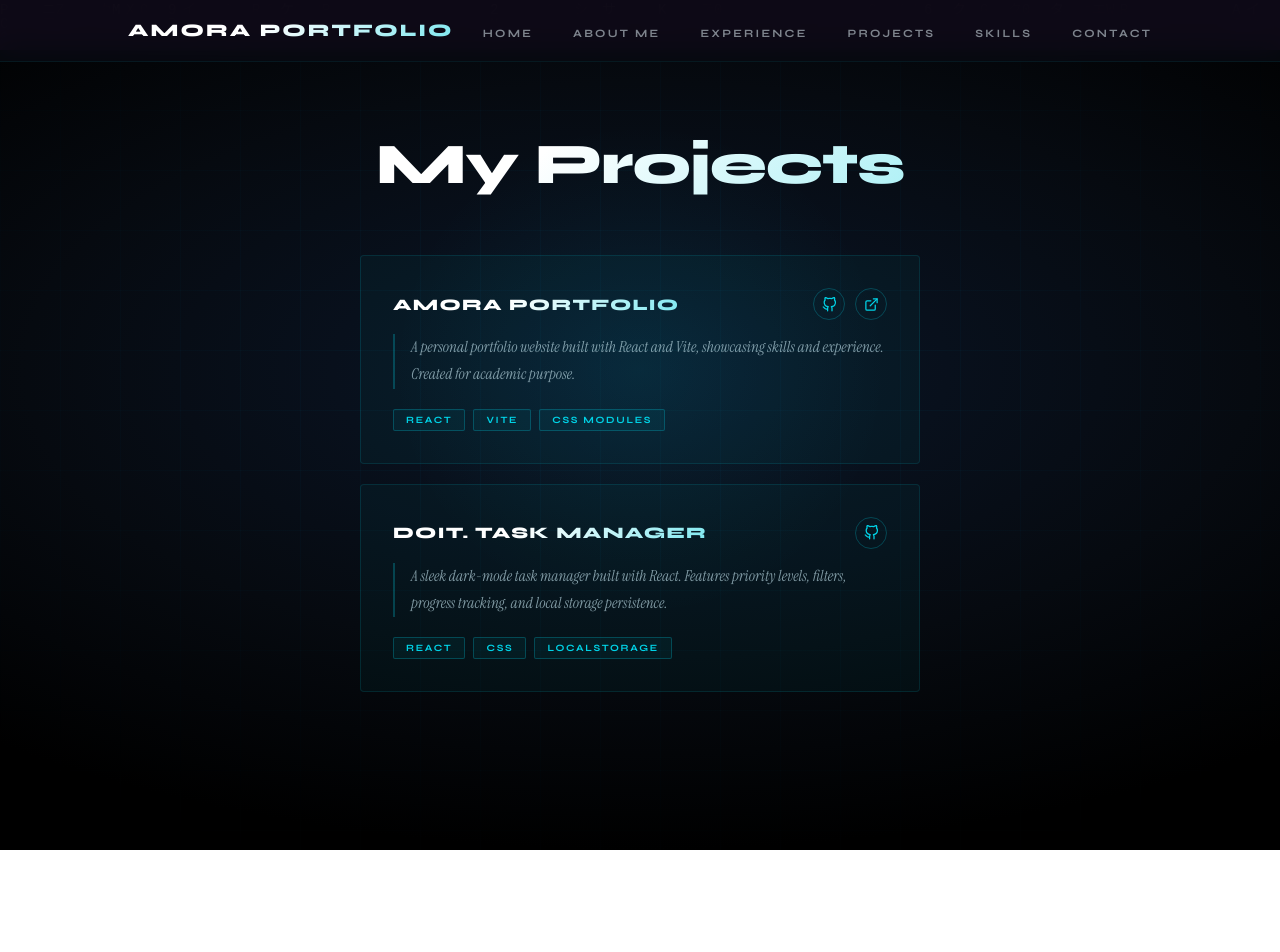
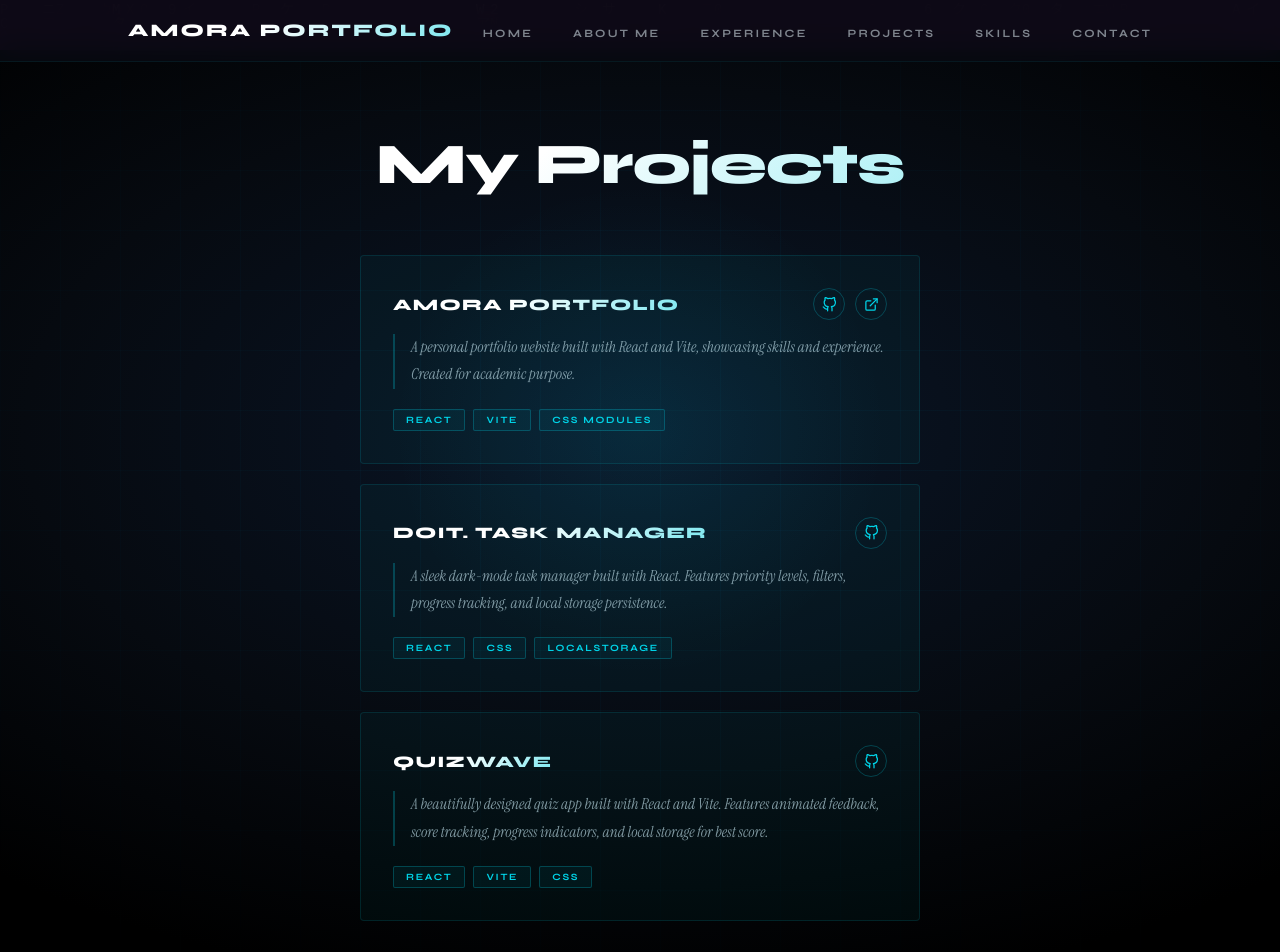
Before and after one commit to EchoDoubleCharlie/react-amora, a React (Vite) app: page /projects in a window 1280 px wide. Shown: the top 952 px of the page. Before the commit the page ends 850 px from the top, so only its background shows below. Built offline with nearby package versions, Linux system fonts and the light colour scheme.

Commit message:
Add QuizWave to projects

```diff
--- a/src/components/Projects.jsx
+++ b/src/components/Projects.jsx
@@ -14,6 +14,13 @@ const projects = [
     description: "A sleek dark-mode task manager built with React. Features priority levels, filters, progress tracking, and local storage persistence.",
     tags: ["React", "CSS", "localStorage"],
     github: "https://github.com/EchoDoubleCharlie/doit-app",
+    live: "",
+  },
+  {
+    title: "QuizWave",
+    description: "A beautifully designed quiz app built with React and Vite. Features animated feedback, score tracking, progress indicators, and local storage for best score.",
+    tags: ["React", "Vite", "CSS"],
+    github: "https://github.com/EchoDoubleCharlie/quiz-app",
     live: "",
   },
 ];
```
